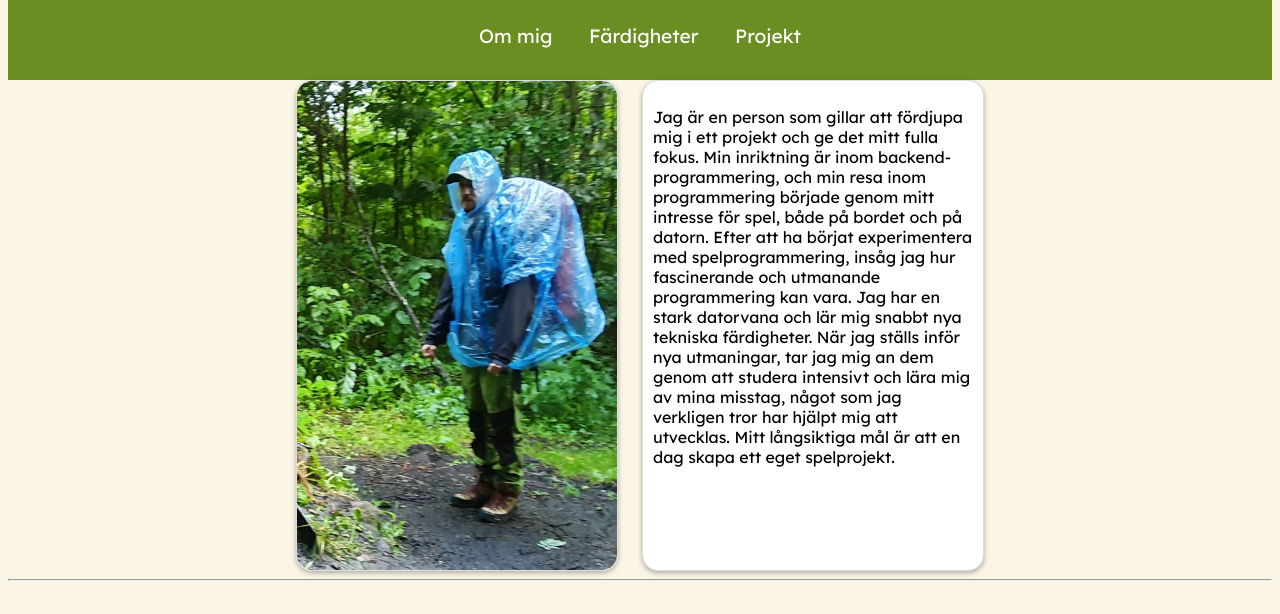
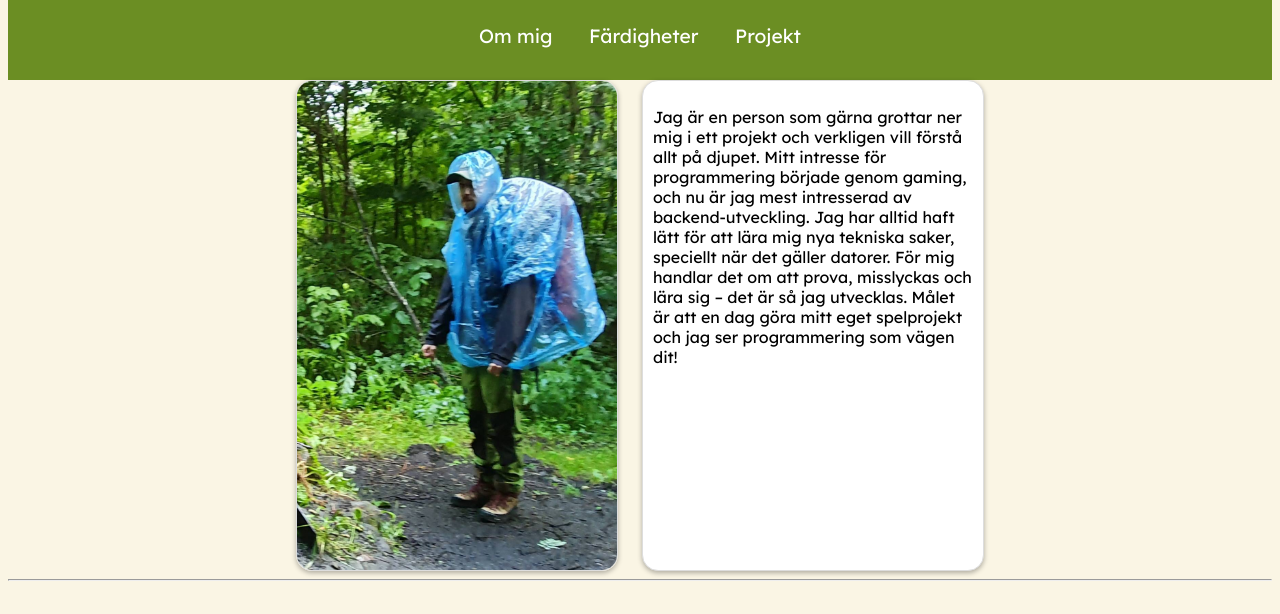
Before and after one commit to adNord/CV-Adam, a plain HTML site: page index.html in a window 1280 px wide. Shown: the part 104-718 px from the top of the page. Drawn offline with Linux system fonts and the light colour scheme.

Commit message:
updated text

```diff
--- a/index.html
+++ b/index.html
@@ -28,12 +28,8 @@
             <img class="image-card" src="adam-bild.jpeg" alt="bild på mig">
             <div class="text-card">
                 <p>
-                    Jag är en person som gillar att fördjupa mig i ett projekt och ge det mitt fulla fokus.
-                    Min inriktning är inom backend-programmering, och min resa inom programmering började genom mitt intresse för spel, både på bordet och på datorn.
-                    Efter att ha börjat experimentera med spelprogrammering, insåg jag hur fascinerande och utmanande programmering kan vara.
-                    Jag har en stark datorvana och lär mig snabbt nya tekniska färdigheter.
-                    När jag ställs inför nya utmaningar, tar jag mig an dem genom att studera intensivt och lära mig av mina misstag, något som jag verkligen tror har hjälpt mig att utvecklas.
-                    Mitt långsiktiga mål är att en dag skapa ett eget spelprojekt.
+                    Jag är en person som gärna grottar ner mig i ett projekt och verkligen vill förstå allt på djupet. Mitt intresse för programmering började genom gaming, och nu är jag mest intresserad av backend-utveckling. Jag har alltid haft lätt för att lära mig nya tekniska saker, speciellt när det gäller datorer.
+                    För mig handlar det om att prova, misslyckas och lära sig – det är så jag utvecklas. Målet är att en dag göra mitt eget spelprojekt och jag ser programmering som vägen dit!
                 </p>
             </div>
         </section>
```
